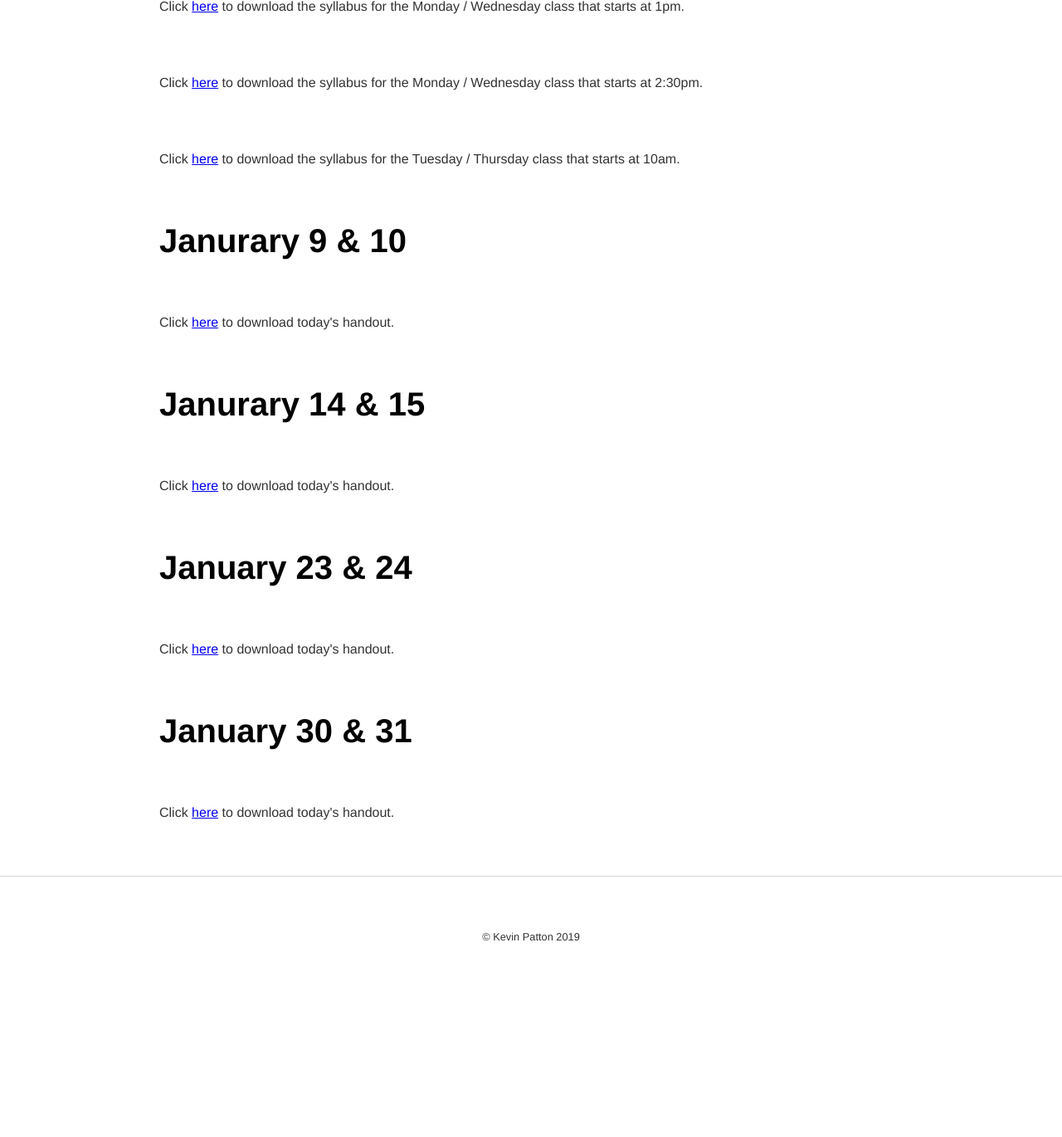
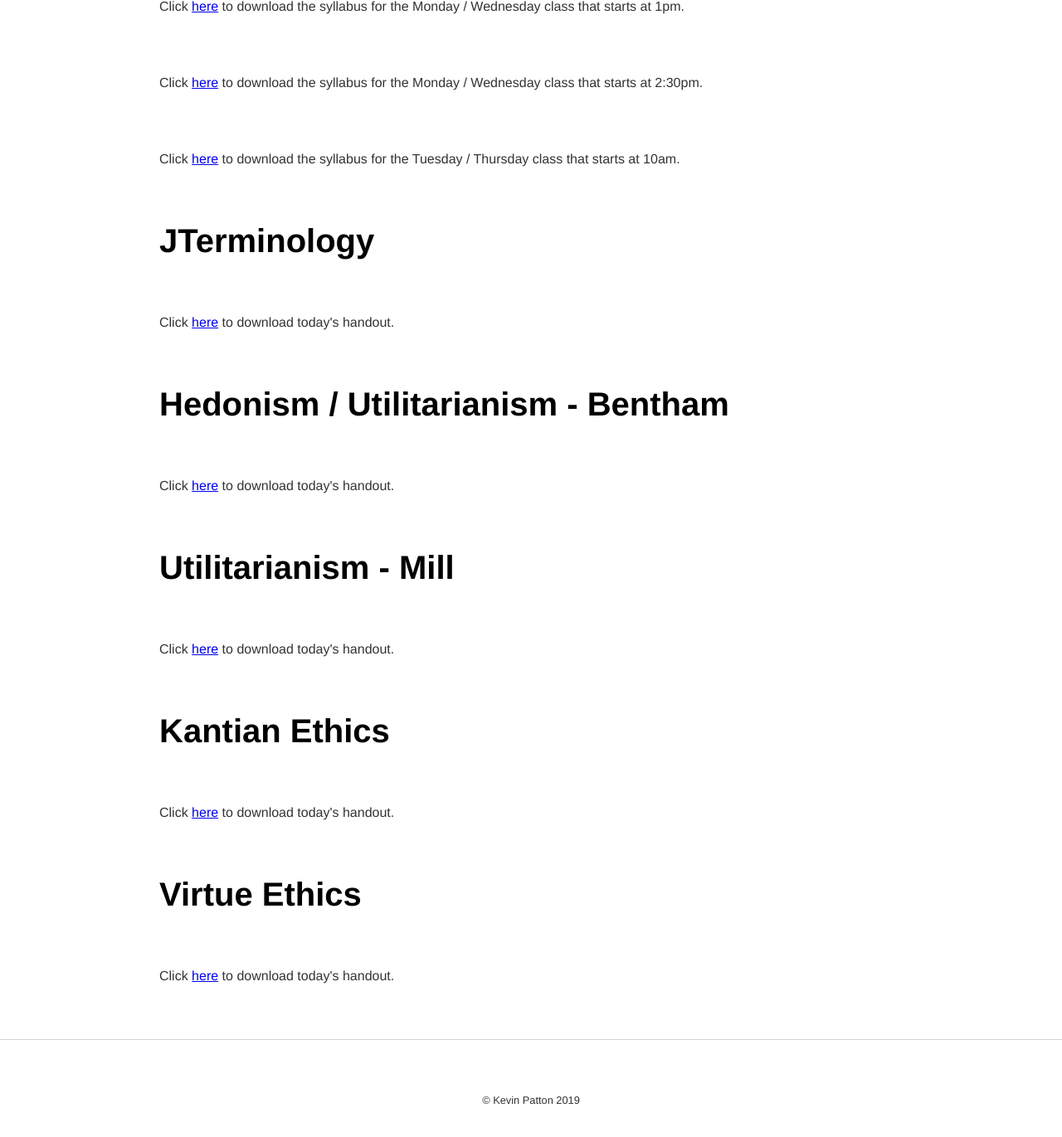
Before and after one commit to kevinjpatton/kevinjpatton.github.io, a Jekyll site: the page built from teaching/phil_2030/index.html, in a window 1280 px wide and 1400 px high, scrolled down 416 px. Shown: the top 1371 px of the window at 83% size. Built offline with Jekyll 4.4.1, drawn with Linux system fonts in a browser that asks for light colours; Markdown is read by kramdown in place of the engine named in the settings; before the commit the page ends 1619 px from its top, so only the background shows below that.

Commit message:
Update index.html

```diff
--- a/teaching/phil_2030/index.html
+++ b/teaching/phil_2030/index.html
@@ -8,11 +8,13 @@ title: Teaching - 2030
 <p>Click <a href="/teaching/phil_2030/Phil2030_Syllabus_MW100.pdf" target="_blank">here</a> to download the syllabus for the Monday / Wednesday class that starts at 1pm.</p>
 <p>Click <a href="/teaching/phil_2030/Phil2030_Syllabus_MW230.pdf" target="_blank">here</a> to download the syllabus for the Monday / Wednesday class that starts at 2:30pm.</p>
 <p>Click <a href="/teaching/phil_2030/Phil2030_Syllabus_TR1000.pdf" target="_blank">here</a> to download the syllabus for the Tuesday / Thursday class that starts at 10am.</p>
-<h1>Janurary 9 & 10</h1>
+<h1>JTerminology</h1>
 <p>Click <a href="/teaching/phil_2030/KeyTerms.pdf" target="_blank">here</a> to download today's handout.</p>
-<h1>Janurary 14 & 15</h1>
+<h1>Hedonism / Utilitarianism - Bentham</h1>
 <p>Click <a href="/teaching/phil_2030/Handout_Pleasure.pdf" target="_blank">here</a> to download today's handout.</p>
-<h1>January 23 & 24</h1>
+<h1>Utilitarianism - Mill</h1>
 <p>Click <a href="/teaching/phil_2030/Handout_Mill.pdf" target="_blank">here</a> to download today's handout.</p>
-<h1>January 30 & 31</h1>
+<h1>Kantian Ethics</h1>
 <p>Click <a href="/teaching/phil_2030/Handout_Kant.pdf" target="_blank">here</a> to download today's handout.</p>
+<h1>Virtue Ethics</h1>
+<p>Click <a href="/teaching/phil_2030/Handout_Virtue.pdf" target="_blank">here</a> to download today's handout.</p>
```
